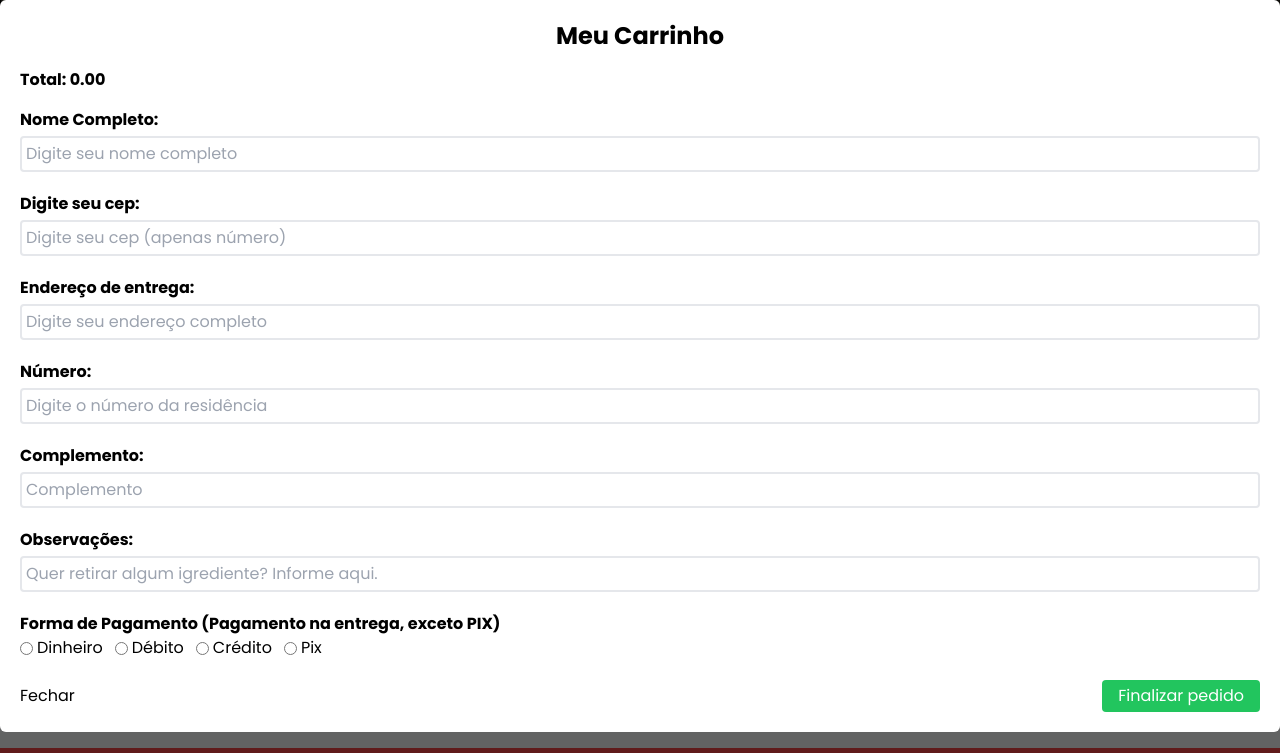
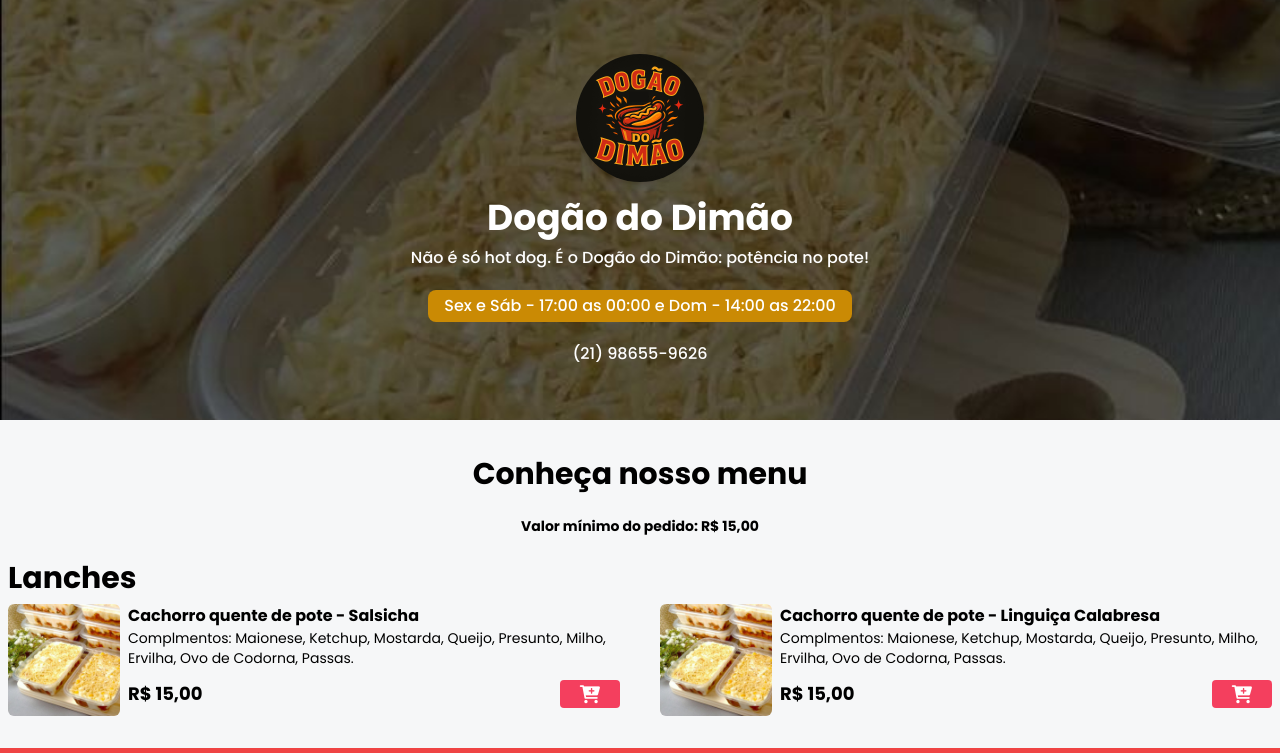
Before and after one commit to raphadvlp/dogaododimao, a website: page index.html in a window 1280 px wide. Shown: the top 753 px of the page. Drawn offline with nearby package versions, Linux system fonts and the light colour scheme.

Commit message:
hidden modal

```diff
--- a/index.html
+++ b/index.html
@@ -199,7 +199,7 @@
     <!-- FINAL MENU -->
 
     <!-- MODAL CART -->
-    <div class="bg-black/60 w-full h-full fixed top-0 left-0 z-[99] items-center justify-center "
+    <div class="bg-black/60 w-full h-full fixed top-0 left-0 z-[99] items-center justify-center hidden"
         id="cart-modal"
     >
 
```
